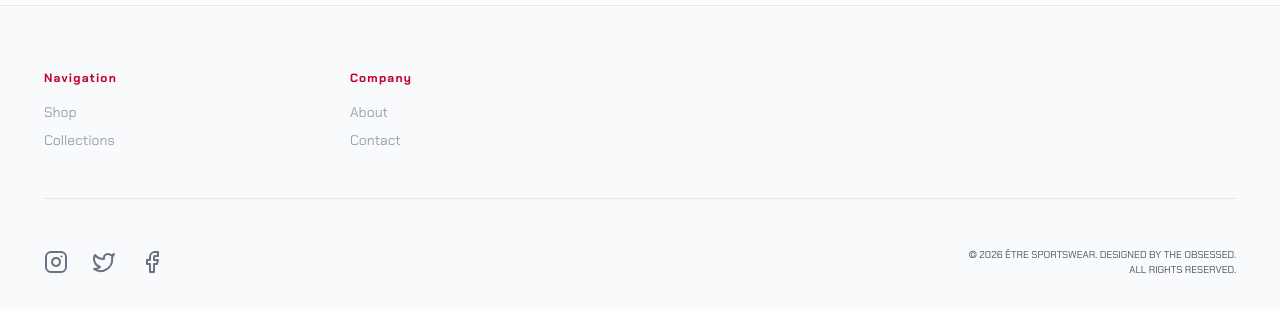
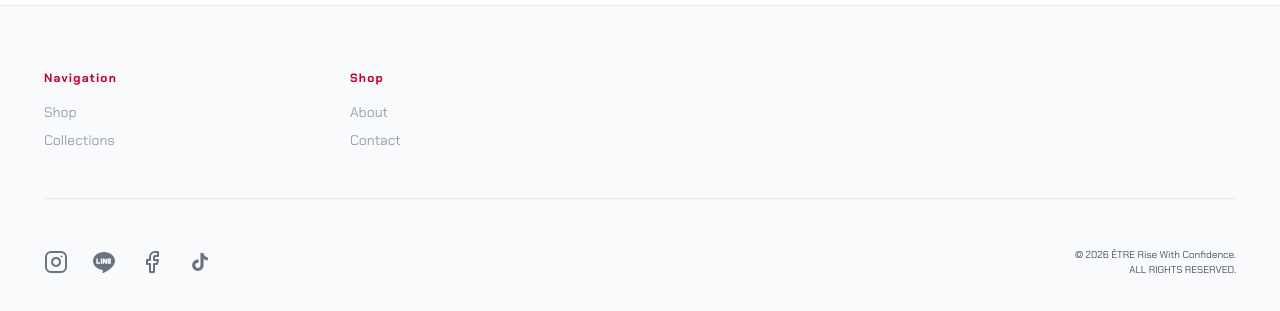
Before and after one commit to Nadea13/etre, a Next.js app: page / in a window 1280 px wide. Shown: the part 2068-2379 px from the top of the page. Built offline with nearby package versions, Linux system fonts and the light colour scheme.

Commit message:
feat: Add Footer component with navigation links and social media icons.

```diff
--- a/app/components/Footer.jsx
+++ b/app/components/Footer.jsx
@@ -1,6 +1,33 @@
+import React from 'react';
+import { Instagram, Facebook } from 'lucide-react';
 
-import React from 'react';
-import { Instagram, Twitter, Facebook } from 'lucide-react';
+const LineIcon = ({ size = 24, className = "" }) => (
+    <svg
+        width={size}
+        height={size}
+        viewBox="0 0 24 24"
+        fill="currentColor"
+        className={className}
+        xmlns="http://www.w3.org/2000/svg"
+    >
+        <path fillRule="evenodd" clipRule="evenodd" d="M12 2C6.029 2 1 5.936 1 11C1 15.633 5.22 19.327 10.495 19.917C10.5859 19.9255 10.6727 19.9587 10.746 20.013C10.796 20.053 10.815 20.093 10.819 20.138C10.889 20.843 10.735 21.79 10.532 22.323C10.5033 22.3987 10.4935 22.4802 10.5033 22.5606C10.5131 22.641 10.5423 22.7177 10.5883 22.7843C10.6344 22.8509 10.6959 22.9053 10.7676 22.9429C10.8393 22.9805 10.919 23.0001 11 23C11.141 23 11.3 22.958 11.433 22.918C11.581 22.872 11.758 22.807 11.956 22.726C12.4573 22.515 12.9488 22.2815 13.429 22.026C14.8218 21.2924 16.1525 20.4466 17.408 19.497C18.808 18.434 20.198 17.159 21.24 15.735C22.28 14.312 23 12.709 23 11C23 5.936 17.971 2 12 2ZM4.25 8.5H5.75V12.25H8V13.75H4.25V8.5ZM8.75 8.5V13.75H10.25V8.5H8.75ZM10.75 8.5H12.45L13.75 10.938V8.5H15.25V13.75H13.55L12.25 11.312V13.75H10.75V8.5ZM15.75 8.5H19V10H17.25V10.375H19V11.875H17.25V12.25H19V13.75H15.75V8.5Z" />
+    </svg>
+
+);
+
+const TikTokIcon = ({ size = 24, className = "" }) => (
+    <svg
+        width={size}
+        height={size}
+        viewBox="0 0 24 24"
+        fill="currentColor"
+        className={className}
+        xmlns="http://www.w3.org/2000/svg"
+    >
+        <path d="M16.6 5.82C15.9166 5.03953 15.5399 4.0374 15.54 3H12.45V15.4C12.4267 16.0712 12.1436 16.7071 11.6603 17.1735C11.1771 17.6399 10.5316 17.9004 9.86003 17.9C8.44003 17.9 7.26003 16.74 7.26003 15.3C7.26003 13.58 8.92003 12.29 10.63 12.82V9.66C7.18003 9.2 4.16003 11.88 4.16003 15.3C4.16003 18.63 6.92003 21 9.85003 21C12.99 21 15.54 18.45 15.54 15.3V9.01C16.793 9.90985 18.2974 10.3926 19.84 10.39V7.3C19.84 7.3 17.96 7.39 16.6 5.82Z" />
+    </svg>
+
+);
 
 const Footer = () => {
     return (
@@ -15,7 +42,7 @@ const Footer = () => {
                         </div>
                     </div>
                     <div className='flex flex-col gap-4'>
-                        <h5 className='text-[#C4002E] font-bold text-xs tracking-widest'>Company</h5>
+                        <h5 className='text-[#C4002E] font-bold text-xs tracking-widest'>Shop</h5>
                         <div className='flex flex-col gap-2 text-sm text-gray-400'>
                             <a className='hover:text-black transition-colors' href='#'>About</a>
                             <a className='hover:text-black transition-colors' href='#'>Contact</a>
@@ -25,18 +52,21 @@ const Footer = () => {
 
                 <div className='flex flex-col md:flex-row justify-between items-start md:items-center gap-8 pt-12 border-t border-gray-200'>
                     <div className='flex gap-6'>
-                        <a className='text-gray-500 hover:text-[#C4002E] transition-colors' href='#'>
+                        <a className='text-gray-500 hover:text-[#C4002E] transition-colors' href='https://www.instagram.com/etre42_th/'>
                             <Instagram />
                         </a>
                         <a className='text-gray-500 hover:text-[#C4002E] transition-colors' href='#'>
-                            <Twitter />
+                            <LineIcon />
                         </a>
-                        <a className='text-gray-500 hover:text-[#C4002E] transition-colors' href='#'>
+                        <a className='text-gray-500 hover:text-[#C4002E] transition-colors' href='https://www.facebook.com/profile.php?id=61577902331062'>
                             <Facebook />
+                        </a>
+                        <a className='text-gray-500 hover:text-[#C4002E] transition-colors' href='https://www.tiktok.com/@etcomps.24?_r=1&_t=ZS-948o6ufPGMi'>
+                            <TikTokIcon />
                         </a>
                     </div>
                     <p className='text-[10px] text-gray-600 font-mono text-left md:text-right'>
-                        © 2026 ÊTRE SPORTSWEAR. DESIGNED BY THE OBSESSED.<br />
+                        © 2026 ÊTRE Rise With Confidence.<br />
                         ALL RIGHTS RESERVED.
                     </p>
                 </div>
```
